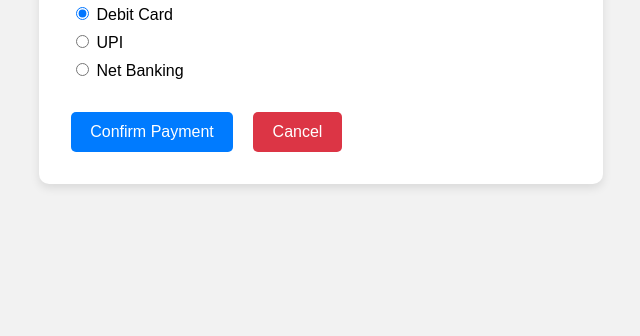
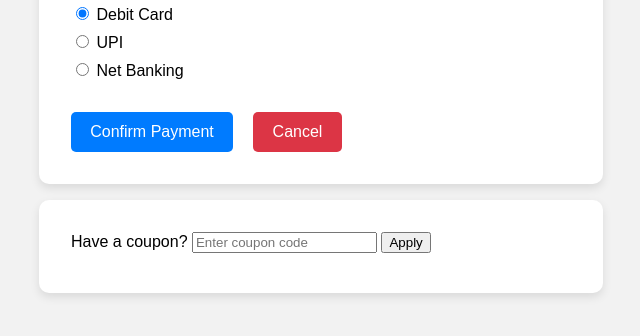
Before and after one commit to Ujjval-dargar/TravelEase, a Flask app: page /payment in a window 1280 px wide. Shown: the part 260-596 px from the top of the page, without its empty margins (319-959 px from the left). Run offline with Flask 3, Linux system fonts and the light colour scheme.

Commit message:
Update payment.html

```diff
--- a/Deadline 4/Code/templates/payment.html
+++ b/Deadline 4/Code/templates/payment.html
@@ -78,6 +78,12 @@
       </div>
     </div>
   </div>
+  <div class="coupon-section container" style="margin-top: 1rem;">
+    <label for="coupon">Have a coupon?</label>
+    <input type="text" id="coupon-code" placeholder="Enter coupon code" />
+    <button type="button" onclick="applyCoupon()">Apply</button>
+    <div id="coupon-message" style="color: green; margin-top: 0.5rem;"></div>
+  </div>
 
   <script src="{{ url_for('static', filename='payment_script.js') }}"></script>
 </body>
```
